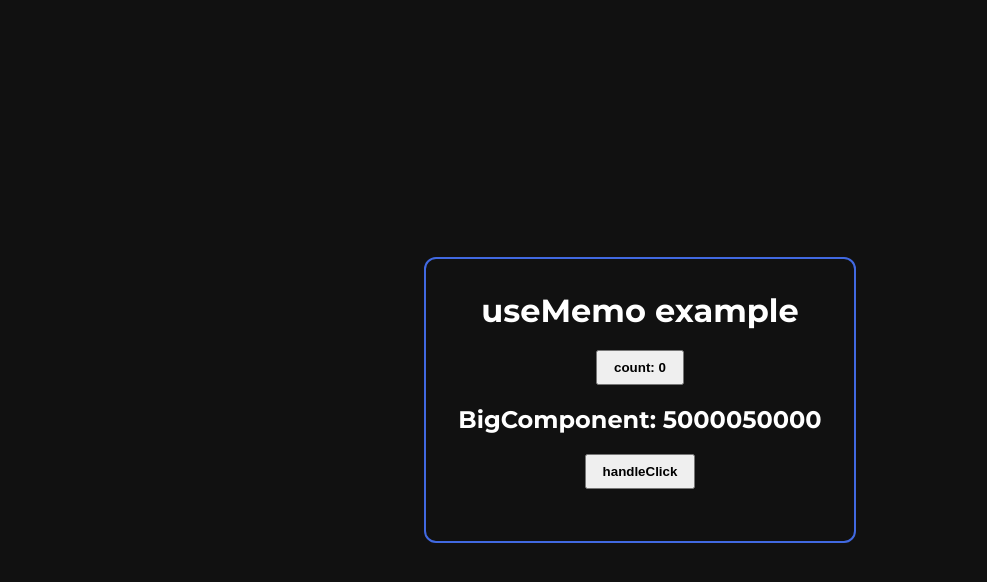
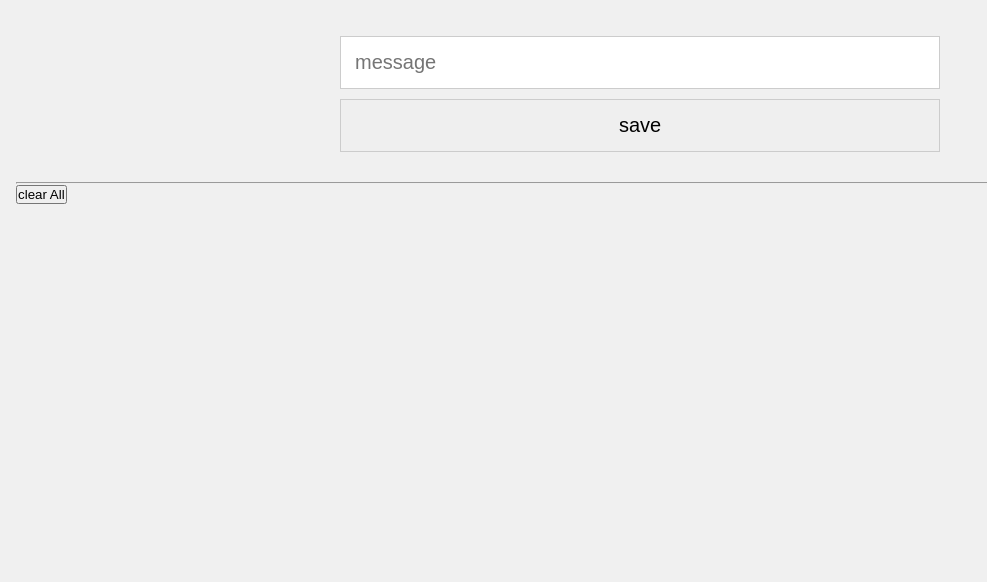
Before and after one commit to BrownEdgar/React_Poghos, a React (Vite) app: page / in a window 1280 px wide. Shown: the top 582 px of the page, without its empty margins (0-987 px from the left). Built offline with nearby package versions, Linux system fonts and the light colour scheme.

Commit message:
todo list with localStorage

```diff
--- /dev/null
+++ b/src/Lessons/localStorage/App.jsx
@@ -0,0 +1,58 @@
+import { useEffect, useState } from 'react'
+
+import './App.scss'
+import classNames from 'classnames';
+
+export default function App() {
+  const [messages, setMessages] = useState(() => {
+    return JSON.parse(localStorage.getItem('messages')) || []
+  });
+  const [repeatedIndex, setRepeatedIndex] = useState(-1)
+
+  const handleSubmit = (e) => {
+    e.preventDefault();
+    const { message } = e.target;
+    const i = messages.indexOf(message.value)
+    if (i !== -1) {
+      setRepeatedIndex(i);
+      setTimeout(() => {
+        setRepeatedIndex(-1)
+      }, 1800)
+    } else {
+      setMessages([...messages, message.value]);
+    }
+    e.target.reset()
+  }
+  useEffect(() => {
+    localStorage.setItem('messages', JSON.stringify(messages))
+  }, [messages])
+
+
+  const handleClear = () => {
+    localStorage.removeItem('messages');
+    setMessages([])
+  }
+
+  return (
+    <div className='App'>
+      <form onSubmit={handleSubmit}>
+        <input type="text" id='message' placeholder='message' required />
+        <input type="submit" value="save" />
+      </form>
+      <hr />
+      <button className='clear' onClick={handleClear}>clear All</button>
+      <ul>
+        {
+          messages.map((elem, index) => {
+            return <li
+              key={index}
+              className={classNames({ animated: index === repeatedIndex })}
+            >
+              {elem}
+            </li>
+          })
+        }
+      </ul>
+    </div>
+  )
+}
--- /dev/null
+++ b/src/Lessons/localStorage/App.scss
@@ -0,0 +1,53 @@
+.App {
+  padding: 1em;
+  form {
+    margin: 20px auto;
+    width: 600px;
+
+    input {
+      padding: 14px;
+      font-size: 20px;
+      width: 100%;
+      margin-bottom: 10px;
+      border: 1px solid #ccc;
+    }
+  }
+  ul {
+    width: 600px;
+    margin: 0 auto;
+    li {
+      font-size: 20px;
+      line-height: 1.6;
+      border-left: 10px solid #10ce44;
+      margin: 20px auto;
+      font-weight: 500;
+      letter-spacing: 1px;
+      padding: 10px;
+      font-style: italic;
+      background-color: #fff;
+      &.animated {
+        animation: bounce-out-down 600ms ease 3;
+      }
+    }
+  }
+}
+
+@keyframes bounce-out-down {
+  0% {
+    opacity: 0;
+    transform: scale(1);
+  }
+
+  20% {
+    opacity: 1;
+    transform: scale(1.04);
+    border-left-color: rgb(225, 255, 0);
+    background-color: #ff0404;
+    color: #fff;
+  }
+
+  100% {
+    opacity: 0.4;
+    transform: scale(1);
+  }
+}
--- a/src/index.css
+++ b/src/index.css
@@ -10,7 +10,7 @@ body {
   font-family: 'Montserrat', sans-serif;
   max-width: 1440px;
   margin: 0 auto;
-  /* background-color: #f0f0f0; */
+  background-color: #f0f0f0;
 }
 
 ul {
--- a/src/main.jsx
+++ b/src/main.jsx
@@ -1,6 +1,6 @@
 
 import ReactDOM from 'react-dom/client'
-import App from './Lessons/hooks/useMemo/App'
+import App from './Lessons/localStorage/App'
 import './index.css'
 
 ReactDOM.createRoot(document.getElementById('root')).render(<App />)
```
